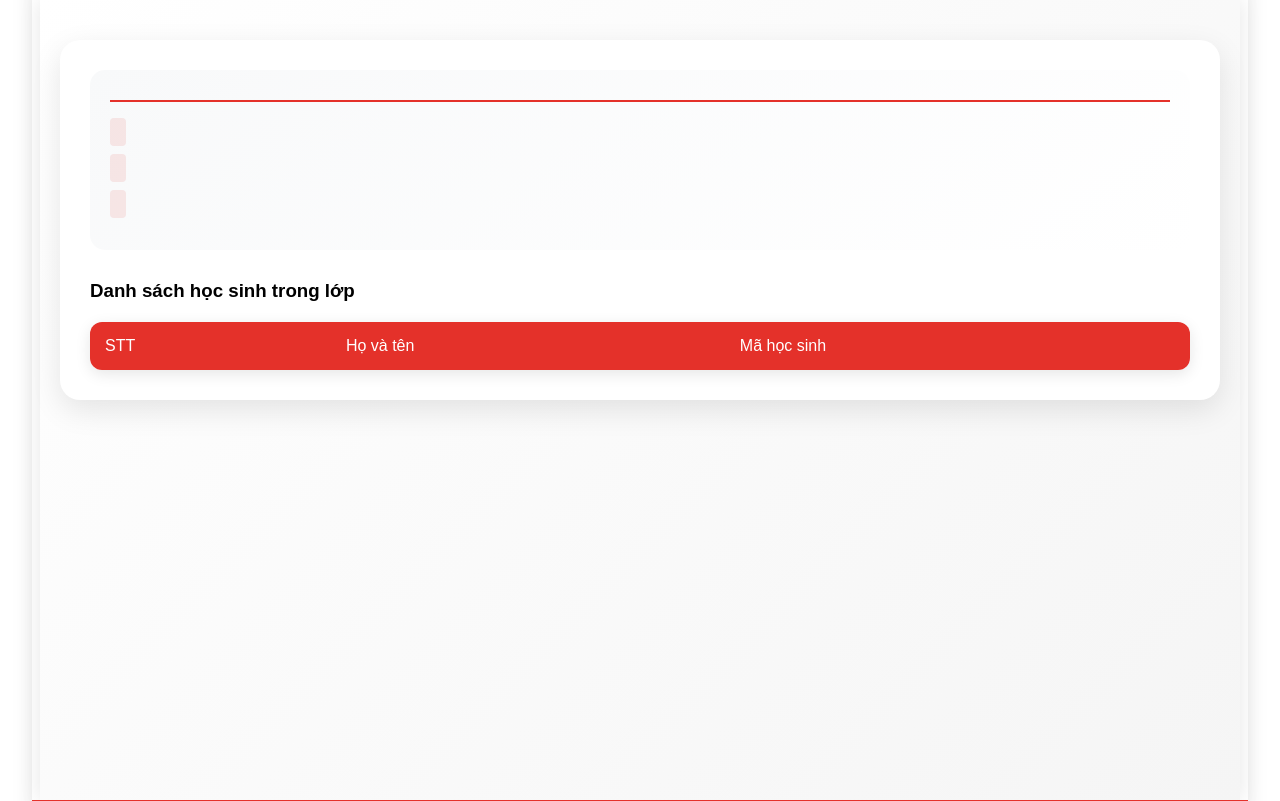
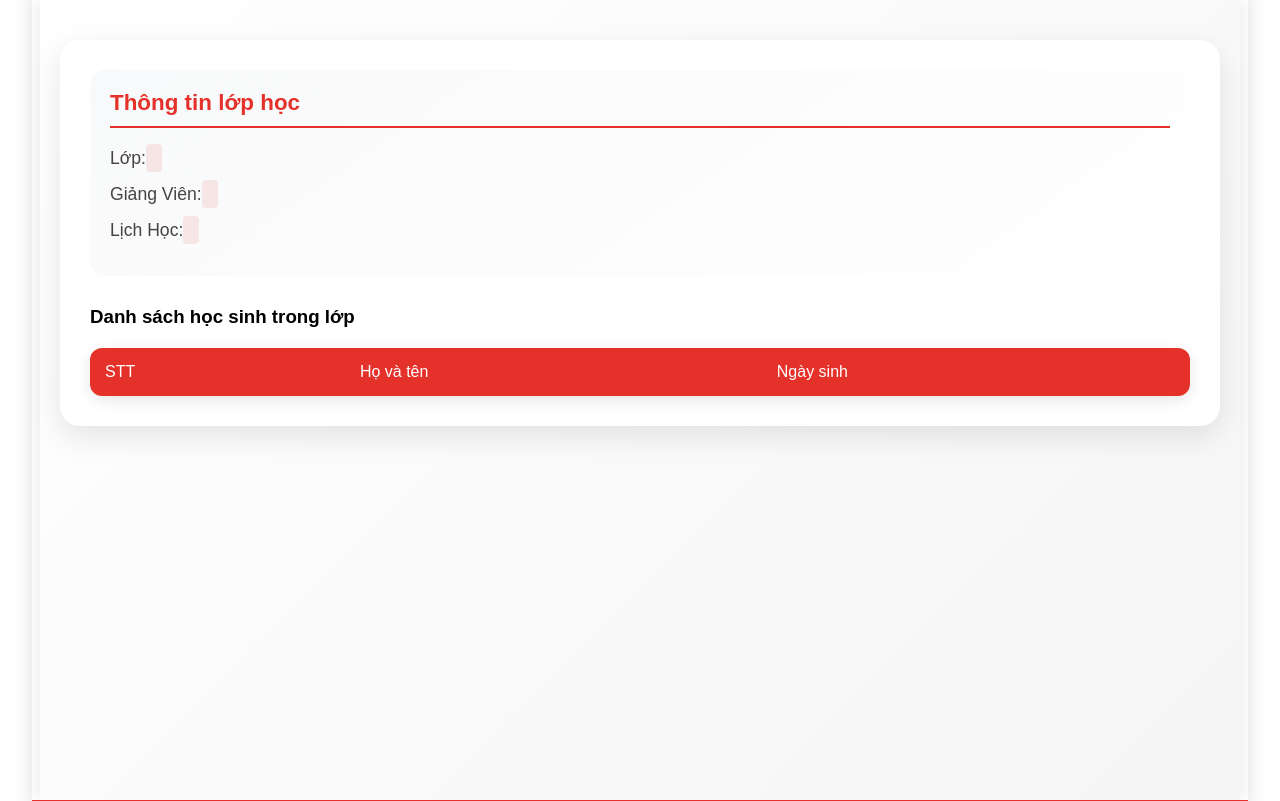
Before and after one commit to Ntd1411/QuanLyTrungTamTiengAnh, a PHP site: page /php/student.php in a window 1280 px wide, after a click on "Lớp Học". Shown: the part 305-1106 px from the top of the page. Run offline with PHP 8.4, Linux system fonts and the light colour scheme; the visitor is signed in with stand-in values (Sample User, id 1); data comes from the database, SQL or seed files in the repository; lists and menus that the app fills with data are empty.

Commit message:
student_updated

```diff
--- a/assets/js/student.js
+++ b/assets/js/student.js
@@ -104,10 +104,10 @@ function loadClassInfo() {
         studentData.class.classmates.forEach((mate, index) => {
             const row = document.createElement('tr');
             row.innerHTML = `
-            <td>${index + 1}</td>
-            <td>${mate.FullName}</td>
-            <td>${mate.UserID}</td>
-        `;
+                <td>${index + 1}</td>
+                <td>${mate.FullName}</td>
+                <td>${mate.BirthDate ? mate.BirthDate : ''}</td>
+            `;
             classmatesTable.appendChild(row);
         });
     }
--- a/php/get_student_data.php
+++ b/php/get_student_data.php
@@ -80,12 +80,12 @@ unset($msg);
 // Lấy danh sách bạn cùng lớp
 $classmates = [];
 if ($student['ClassID']) {
-    $sql = "SELECT s.UserID, s.FullName,
-                (SELECT COUNT(*) FROM attendance a WHERE a.StudentID = s.UserID AND (a.Status = 'Có mặt' OR a.Status = 'Đi muộn')) AS attended,
-                (SELECT COUNT(*) FROM attendance a WHERE a.StudentID = s.UserID AND a.Status = 'Vắng mặt') AS absent,
-                (SELECT COUNT(*) FROM attendance a WHERE a.StudentID = s.UserID) AS total
-            FROM students s
-            WHERE s.ClassID = ?";
+    $sql = "SELECT s.UserID, s.FullName, s.BirthDate,
+            (SELECT COUNT(*) FROM attendance a WHERE a.StudentID = s.UserID AND (a.Status = 'Có mặt' OR a.Status = 'Đi muộn')) AS attended,
+            (SELECT COUNT(*) FROM attendance a WHERE a.StudentID = s.UserID AND a.Status = 'Vắng mặt') AS absent,
+            (SELECT COUNT(*) FROM attendance a WHERE a.StudentID = s.UserID) AS total
+        FROM students s
+        WHERE s.ClassID = ?";
     $stmt = $conn->prepare($sql);
     $stmt->execute([$student['ClassID']]);
     $classmates = $stmt->fetchAll(PDO::FETCH_ASSOC);
--- a/php/student.php
+++ b/php/student.php
@@ -39,7 +39,7 @@ if (
             <li><a href="#attendance" onclick="showElement('attendance'); return false;">Điểm Danh</a></li>
             <li><a href="#homework" onclick="showElement('homework'); return false;">Bài Tập</a></li>
             <li>
-                <a href="#account">Tài Khoản</a>
+                <a href="#account" onclick="event.preventDefault()">Tài Khoản</a>
                 <ul class="submenu">
                     <li><a href="#profile" onclick="showElement('profile'); return false;">Thông tin cá nhân</a></li>
                     <li><a href="./logout.php">Đăng Xuất</a></li>
@@ -88,10 +88,10 @@ if (
         <div id="my-class" class="element">
             <div class="class-info-card">
                 <div class="info-group">
-                    <h3></h3>
-                    <p><span id="current-class"></span></p>
-                    <p><span id="teacher-name"></span></p>
-                    <p><span id="class-schedule"></span></p>
+                    <h3>Thông tin lớp học</h3>
+                    <p>Lớp: <span id="current-class"></span></p>
+                    <p>Giảng Viên: <span id="teacher-name"></span></p>
+                    <p>Lịch Học: <span id="class-schedule"></span></p>
                 </div>
                 <div class="classmates-list">
                     <h3>Danh sách học sinh trong lớp</h3>
@@ -101,7 +101,7 @@ if (
                                 <tr>
                                     <th>STT</th>
                                     <th>Họ và tên</th>
-                                    <th>Mã học sinh</th>
+                                    <th>Ngày sinh</th>
                                 </tr>
                             </thead>
                             <tbody id="classmates-table"></tbody>
```
